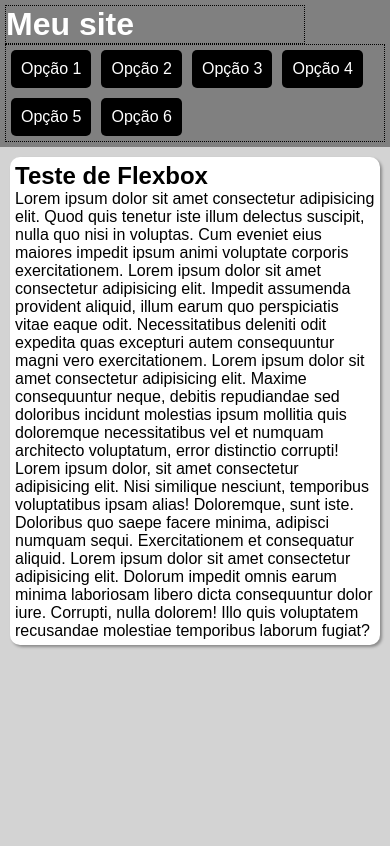
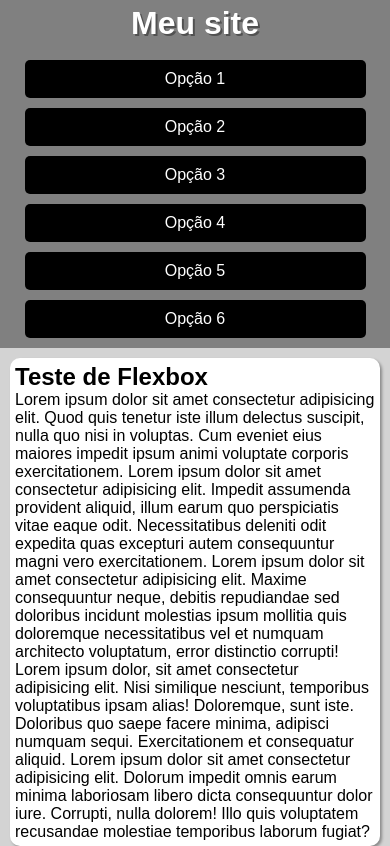
Before and after one commit to RodrigoSilva836/html-css, a plain HTML site: page exercicios/ex027/flex013 - Menu flexbox/index.html in a window 390 px wide. Drawn offline with Linux system fonts and the light colour scheme.

Commit message:
menu flexbox com media query

```diff
--- a/exercicios/ex027/flex013 - Menu flexbox/index.html
+++ b/exercicios/ex027/flex013 - Menu flexbox/index.html
@@ -5,6 +5,7 @@
     <meta name="viewport" content="width=device-width, initial-scale=1.0">
     <title>Menu Flexbox</title>
     <link rel="stylesheet" href="style.css">
+    <link rel="stylesheet" href="mobile.css" media="screen and (max-width: 550px)">
 </head>
 <body>
     <header>
--- /dev/null
+++ b/exercicios/ex027/flex013 - Menu flexbox/mobile.css
@@ -0,0 +1,13 @@
+@charset "UTF-8";
+
+header, header > nav {
+    flex-flow: column nowrap;
+}
+
+header > h1 {
+    flex-basis: 50px;
+}
+
+header > nav {
+    width: 90vw;
+}
--- a/exercicios/ex027/flex013 - Menu flexbox/style.css
+++ b/exercicios/ex027/flex013 - Menu flexbox/style.css
@@ -26,16 +26,14 @@ header {
 
 header > h1 {
     color: white;
-    border: 1px dotted black;
-
     flex: 0 0 300px;
+    text-shadow: 2px 2px 0px rgba(0, 0, 0, 0.363);
 }
 
 header > nav {
-    border: 1px dotted black;
-
     display: flex;
     flex-flow: row wrap;
+    justify-content: flex-end;
 }
 
 header > nav > a {
```
